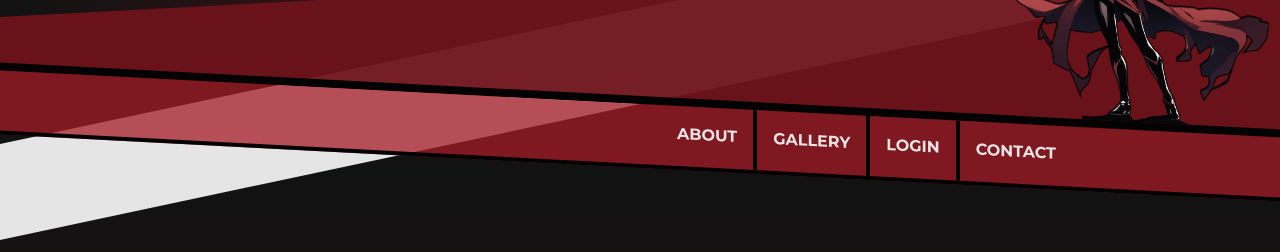
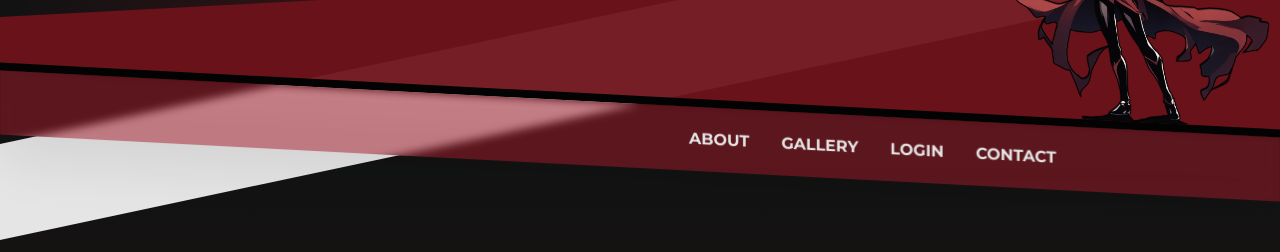
Before and after one commit to LexanderO/renegade, a React (Vite) app: page / in a window 1280 px wide. Shown: the part 1676-1928 px from the top of the page. Built offline with nearby package versions, Linux system fonts and the light colour scheme.

Commit message:
Updated navbar style to blur

```diff
--- a/src/components/Navbar.jsx
+++ b/src/components/Navbar.jsx
@@ -12,13 +12,11 @@ const Navbar = () => {
   return (
     <div className="sticky top-10 z-50 flex flex-row-reverse">
       <div
-        className="flex flex-row justify-end items w-full h-16
-       bg-madder bg-opacity-75
-       skew-y-3
-       border-b-4 border-black
-       "
+        className="flex flex-row justify-end items-center w-full h-16
+       bg-madder/50 drop-shadow-2xl backdrop-blur-sm
+       skew-y-3"
       >
-        <ul className="hidden md:flex flex-row divide-x-4 divide-black sm:mr-24 md:mr-52">
+        <ul className="hidden md:flex flex-row sm:mr-24 md:mr-52">
           {navLinks.map((navLink) => (
             <li key={navLink.id} className="">
               <a
@@ -39,7 +37,6 @@ const Navbar = () => {
             <span className="text-4xl">&#9776;</span>
           )}
         </div>
-
       </div>
       <ul
         className={
@@ -54,7 +51,7 @@ const Navbar = () => {
               href={"#" + navLink.id}
               onClick={handleMenu}
               className="text-platinum p-4 block uppercase hover:text-grey
-             cursor-pointer duration-300 font-montserrat font-bold"
+             cursor-pointer duration-300 font-montserrat font-bold text-xl"
             >
               {navLink.text}
             </a>
```
Lines whose indentation alone changed are shown as unchanged.
